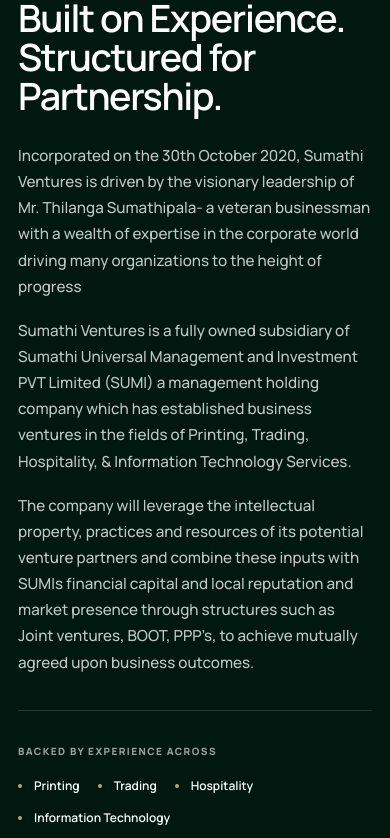
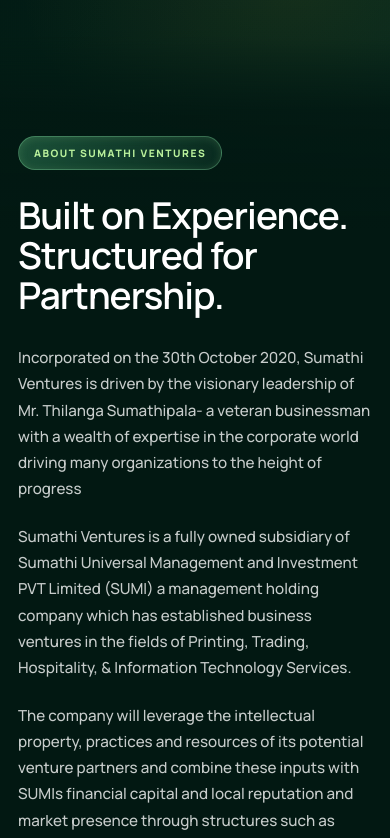
Before and after one commit to DIGIsumi2026/sumathi-ventures, a Next.js app: page /about in a window 390 px wide. Shown: the part 2840-3678 px from the top of the page. Built offline with nearby package versions, Linux system fonts and the light colour scheme.

Commit message:
intro-v2

```diff
--- a/src/components/common/MarketChartBackground.tsx
+++ b/src/components/common/MarketChartBackground.tsx
@@ -36,8 +36,8 @@ export function MarketChartBackground() {
                 attributionLogo: false,
               },
               grid: {
-                vertLines: { visible: false },
-                horzLines: { color: 'rgba(255,255,255,.055)' },
+                vertLines: { color: 'rgba(80,180,125,.10)' },
+                horzLines: { color: 'rgba(80,180,125,.10)' },
               },
               leftPriceScale: { visible: false },
               rightPriceScale: {
@@ -80,7 +80,7 @@ export function MarketChartBackground() {
             let index = 0;
             let phase: 'play' | 'hold' | 'reset' = 'play';
             let timer: ReturnType<typeof setTimeout> | undefined;
-            let isStatic = reduced.matches || element.clientWidth <= 360;
+            let isStatic = reduced.matches;
 
             const range = () => {
               const count = element.clientWidth <= 700 ? 18 : companyCandles.length;
@@ -134,7 +134,7 @@ export function MarketChartBackground() {
             updatePlayback();
             const resize = new ResizeObserver(() => {
               chart.applyOptions({ width: element.clientWidth, height: element.clientHeight });
-              const nextStatic = reduced.matches || element.clientWidth <= 360;
+              const nextStatic = reduced.matches;
               if (nextStatic !== isStatic) {
                 isStatic = nextStatic;
                 reset();
@@ -142,7 +142,7 @@ export function MarketChartBackground() {
               } else range();
             });
             const onMotion = () => {
-              isStatic = reduced.matches || element.clientWidth <= 360;
+              isStatic = reduced.matches;
               reset();
               updatePlayback();
             };
--- a/src/styles/about/company-intro.css
+++ b/src/styles/about/company-intro.css
@@ -3,17 +3,19 @@
   min-height:760px;
   overflow:hidden;
   isolation:isolate;
-  background:#041913;
+  background:linear-gradient(110deg,#021b14 0%,#03251b 48%,#063226 100%);
   color:#fff;
 }
 
 .sv-company-intro__chart {
   position:absolute;
-  inset:0;
+  top:28px;
+  right:-1%;
+  bottom:72px;
+  left:43%;
   z-index:-3;
-  opacity:.3;
-  filter:blur(1px);
-  transform:scale(1.03);
+  opacity:.78;
+  mask-image:linear-gradient(180deg,#000 85%,transparent 100%);
   pointer-events:none;
 }
 
@@ -33,127 +35,150 @@
   position:absolute;
   inset:0;
   z-index:-2;
-  background:linear-gradient(90deg,rgba(2,24,18,.98) 0%,rgba(2,24,18,.93) 32%,rgba(2,24,18,.72) 58%,rgba(2,24,18,.48) 100%),radial-gradient(circle at 78% 48%,rgba(199,164,49,.1),transparent 32%);
+  background:linear-gradient(90deg,rgba(2,24,18,.98) 0%,rgba(2,24,18,.94) 29%,rgba(2,24,18,.78) 43%,rgba(2,24,18,.32) 59%,rgba(2,24,18,.08) 78%,rgba(2,24,18,.03) 100%),radial-gradient(ellipse at 77% 43%,rgba(199,164,49,.12),transparent 34%);
   pointer-events:none;
 }
 
 .sv-company-intro__inner {
   position:relative;
+  display:flex;
+  min-height:760px;
+  align-items:center;
 }
 
 .sv-company-intro__content {
-  width:min(850px,68%);
-  padding:110px 0;
+  width:50%;
+  padding:76px 0;
 }
 
 .sv-company-intro__badge {
   display:inline-flex;
   align-items:center;
-  min-height:38px;
-  padding:0 17px;
-  border:1px solid rgba(255,255,255,.16);
+  min-height:40px;
+  padding:0 20px;
+  border:1px solid rgba(132,215,157,.38);
   border-radius:999px;
-  background:rgba(255,255,255,.08);
-  color:var(--sv-accent);
-  font-size:.71rem;
+  background:linear-gradient(110deg,rgba(38,105,73,.7),rgba(22,74,55,.36));
+  box-shadow:inset 0 1px 9px rgba(186,241,156,.14);
+  color:#d6c064;
+  font-size:.72rem;
   font-weight:800;
-  letter-spacing:.18em;
-  backdrop-filter:blur(12px);
+  letter-spacing:.17em;
+  backdrop-filter:blur(10px);
 }
 
 .sv-company-intro h2 {
-  max-width:850px;
-  margin:25px 0 28px;
+  max-width:760px;
+  margin:25px 0 30px;
   color:#fff;
-  font-size:clamp(3rem,4.6vw,6rem);
+  font-size:clamp(2.5rem,3.2vw,3.5rem);
   font-weight:600;
-  line-height:1.04;
-  letter-spacing:-.035em;
+  line-height:1.08;
+  letter-spacing:-.025em;
   text-wrap:balance;
 }
 
 .sv-company-intro__content > p {
   max-width:760px;
-  margin:18px 0 0;
-  color:rgba(255,255,255,.76);
-  font-size:clamp(1rem,1.15vw,1.12rem);
-  line-height:1.85;
+  margin:22px 0 0;
+  color:rgba(255,255,255,.78);
+  font-size:1rem;
+  line-height:1.75;
 }
 
 .sv-company-intro__experience {
-  margin-top:34px;
-  padding-top:26px;
-  border-top:1px solid rgba(255,255,255,.15);
+  position:relative;
+  margin-top:36px;
+  padding-top:25px;
+}
+
+.sv-company-intro__experience::before {
+  content:"";
+  position:absolute;
+  top:0;
+  left:0;
+  width:100%;
+  height:2px;
+  background:linear-gradient(90deg,#d7ba4c 0%,rgba(215,186,76,.48) 55%,transparent 100%);
 }
 
 .sv-company-intro__experience > span {
-  color:rgba(255,255,255,.6);
-  font-size:10px;
-  font-weight:800;
-  letter-spacing:.14em;
+  color:rgba(255,255,255,.85);
+  font-size:.7rem;
+  font-weight:700;
+  letter-spacing:.18em;
 }
 
 .sv-company-intro__experience ul {
   display:flex;
   flex-wrap:wrap;
-  gap:14px 22px;
-  margin:16px 0 0;
+  gap:10px 0;
+  margin:14px 0 0 -23px;
+  clip-path:inset(0 0 0 23px);
   padding:0;
   list-style:none;
 }
 
 .sv-company-intro__experience li {
+  position:relative;
   display:flex;
   align-items:center;
-  gap:12px;
-  font-size:12px;
+  margin-right:17px;
+  padding-left:23px;
+  font-size:1rem;
   font-weight:600;
+  line-height:1.5;
 }
 
-.sv-company-intro__experience li::before {
+.sv-company-intro__experience li + li::before {
   content:"";
-  width:4px;
-  height:4px;
+  position:absolute;
+  left:0;
+  width:6px;
+  height:6px;
   flex-shrink:0;
   border-radius:50%;
   background:var(--sv-gold);
 }
 
-@media (max-width:1000px) {
-  .sv-company-intro {
-    min-height:680px;
-  }
-
+@media (min-width:701px) and (max-width:1000px) {
   .sv-company-intro__content {
-    width:78%;
-    padding:90px 0;
+    width:60%;
+    padding:72px 0;
   }
 
   .sv-company-intro h2 {
-    font-size:clamp(2.7rem,6vw,4.6rem);
+    font-size:clamp(2.7rem,5.2vw,3.3rem);
   }
 
   .sv-company-intro__chart {
-    opacity:.25;
+    left:47%;
+    opacity:.65;
   }
 
   .sv-company-intro__veil {
-    background:linear-gradient(90deg,rgba(2,24,18,.97),rgba(2,24,18,.65));
+    background:linear-gradient(90deg,rgba(2,24,18,.98) 0%,rgba(2,24,18,.94) 45%,rgba(2,24,18,.9) 60%,rgba(2,24,18,.32) 68%,rgba(2,24,18,.12) 82%),radial-gradient(ellipse at 80% 43%,rgba(199,164,49,.1),transparent 34%);
   }
 }
 
 @media (max-width:700px) {
   .sv-company-intro {
+    --company-chart-height:clamp(250px,65vw,430px);
     min-height:auto;
+  }
+
+  .sv-company-intro__inner {
+    min-height:0;
   }
 
   .sv-company-intro__content {
     width:100%;
-    padding:80px 0;
+    padding:calc(var(--company-chart-height) + 24px) 0 72px;
   }
 
   .sv-company-intro h2 {
-    font-size:clamp(2.35rem,9vw,3.6rem);
+    font-size:clamp(2.35rem,9vw,3.5rem);
+    line-height:1.08;
   }
 
   .sv-company-intro__content > p {
@@ -162,30 +187,41 @@
   }
 
   .sv-company-intro__chart {
-    opacity:.16;
-    filter:blur(.5px);
-    transform:scale(1.08);
+    top:0;
+    right:-2%;
+    bottom:auto;
+    left:-2%;
+    height:var(--company-chart-height);
+    opacity:.78;
+    mask-image:linear-gradient(180deg,#000 78%,transparent 100%);
   }
 
   .sv-company-intro__veil {
-    background:rgba(2,24,18,.88);
+    background:linear-gradient(180deg,rgba(2,24,18,.04) 0px,rgba(2,24,18,.1) calc(var(--company-chart-height) * .7),rgba(2,24,18,.9) var(--company-chart-height),#021812 calc(var(--company-chart-height) + 120px)),radial-gradient(ellipse 70% 180px at 75% 130px,rgba(199,164,49,.1),transparent);
   }
 }
 
 @media (max-width:480px) {
-  .sv-company-intro__chart {
-    opacity:.13;
+  .sv-company-intro__badge {
+    min-height:34px;
+    padding:0 15px;
+    color:var(--sv-accent);
+    font-size:.64rem;
+    letter-spacing:.15em;
   }
 
-  .sv-company-intro__badge {
-    min-height:34px;
-    padding:0 13px;
-    font-size:.63rem;
-    letter-spacing:.13em;
+  .sv-company-intro h2 {
+    font-size:clamp(2.15rem,9.5vw,3rem);
   }
 
-  .sv-company-intro__experience ul {
-    column-gap:18px;
+  .sv-company-intro__experience li {
+    margin-right:14px;
+  }
+}
+
+@media (max-width:360px) {
+  .sv-company-intro {
+    --company-chart-height:230px;
   }
 }
 
```
Also changed, not shown: 1 other file (tests, documents, lock files or other folders).
